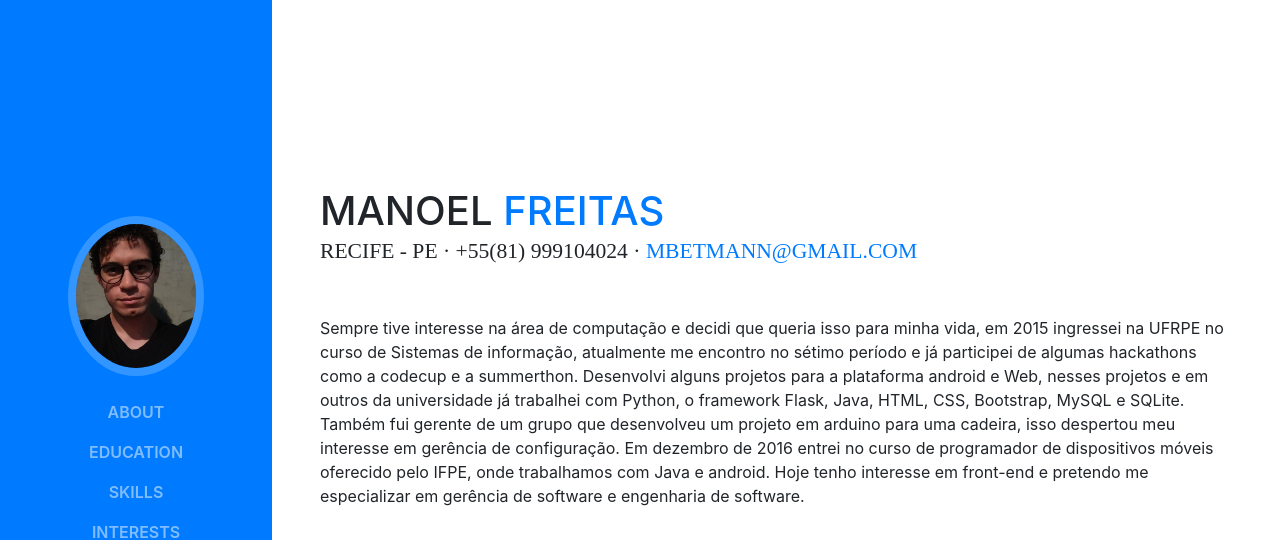
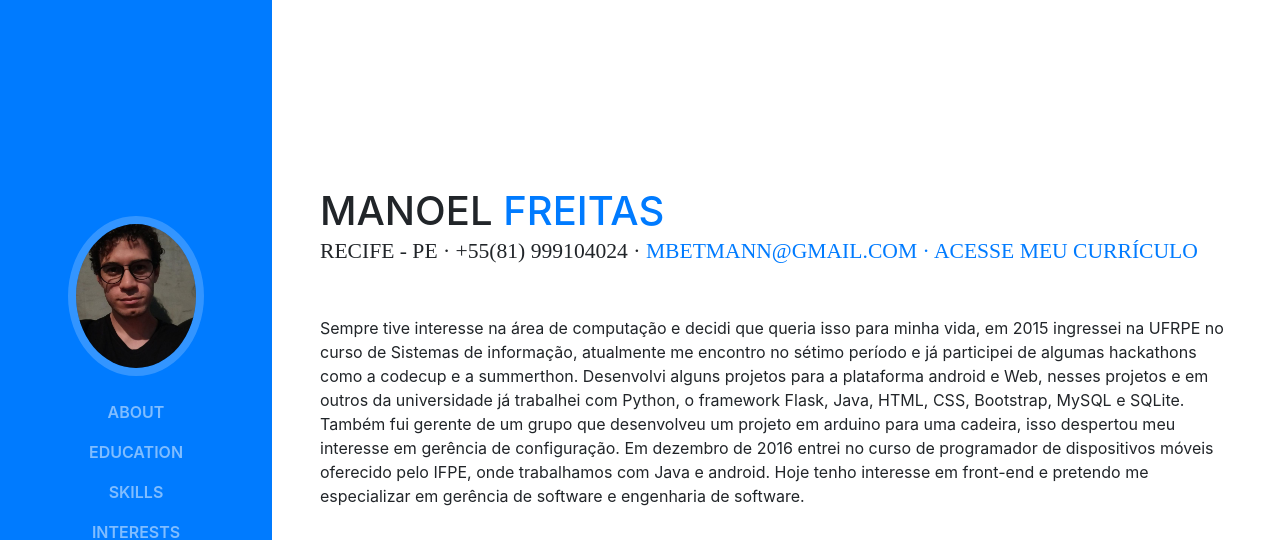
Before and after one commit to manoelfneto/manoelfneto.github.io, a website with bundled scripts: page index.html in a window 1280 px wide. Shown: the top 540 px of the page. Built offline with nearby package versions, Linux system fonts and the light colour scheme; a web font is replaced by a local one.

Commit message:
curriculo

```diff
--- a/index.html
+++ b/index.html
@@ -66,7 +66,8 @@
             <span class="text-primary">Freitas</span>
           </h1>
           <div class="subheading mb-5">Recife - PE · +55(81) 999104024 ·
-            <a href="mailto:name@email.com">mbetmann@gmail.com</a>
+            <a href="mailto:name@email.com">mbetmann@gmail.com ·</a>
+            <a target="_blank" href="https://drive.google.com/file/d/1MAOMrq6VXS0aLJSaPOSDHwWTCv5WfVcY/view?usp=sharing">acesse meu currículo</a>
           </div>
           <p class="mb-5">Sempre tive interesse na área de computação e decidi que queria isso para minha vida, em 2015 ingressei na UFRPE no curso de Sistemas de informação,
           atualmente me encontro no sétimo período e já participei de algumas hackathons como a codecup e a summerthon. Desenvolvi alguns projetos para a plataforma android e
```
